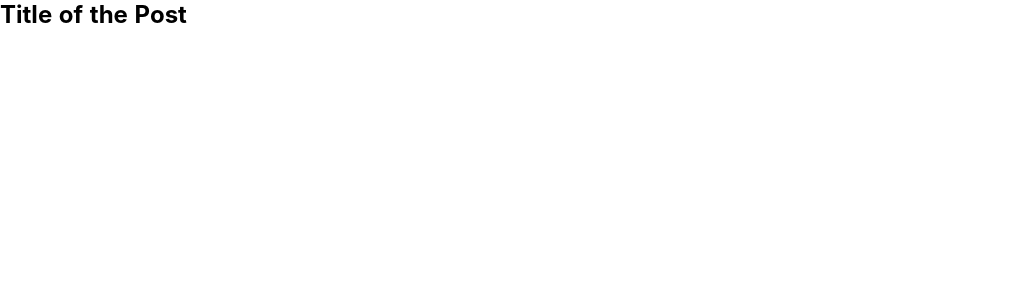
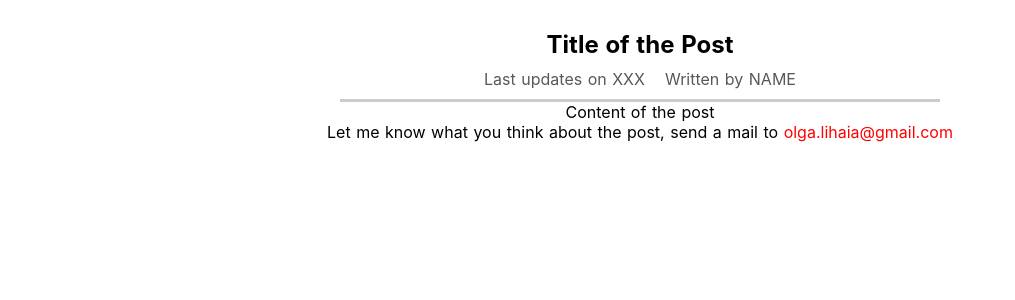
Before and after one commit to oloia/NuxtJs, a Nuxt app: page /posts/1 in a window 1280 px wide. Shown: the top 300 px of the page, without its empty margins (0-1015 px from the left). Built offline with nearby package versions, Linux system fonts and the light colour scheme.

Commit message:
Create single post page

```diff
--- a/pages/posts/_id/index.vue
+++ b/pages/posts/_id/index.vue
@@ -1,9 +1,21 @@
 <template>
-  <div>
-    <section>
-      <h1>Title of the Post</h1>
+  <div class="single-post-page">
+    <section class="post">
+      <h1 class="post-title">Title of the Post</h1>
+      <div class="post-details">
+        <div class="post-detail">Last updates on XXX</div>
+        <div class="post-detail">Written by NAME</div>
+      </div>
+      <p>Content of the post</p>
     </section>
-    <section></section>
+    <section class="post-feedback">
+      <p>
+        Let me know what you think about the post, send a mail to
+        <a href="mailto:olga.lihaia@gmail.com">
+          olga.lihaia@gmail.com
+        </a>
+      </p>
+    </section>
   </div>
 </template>
 
```
